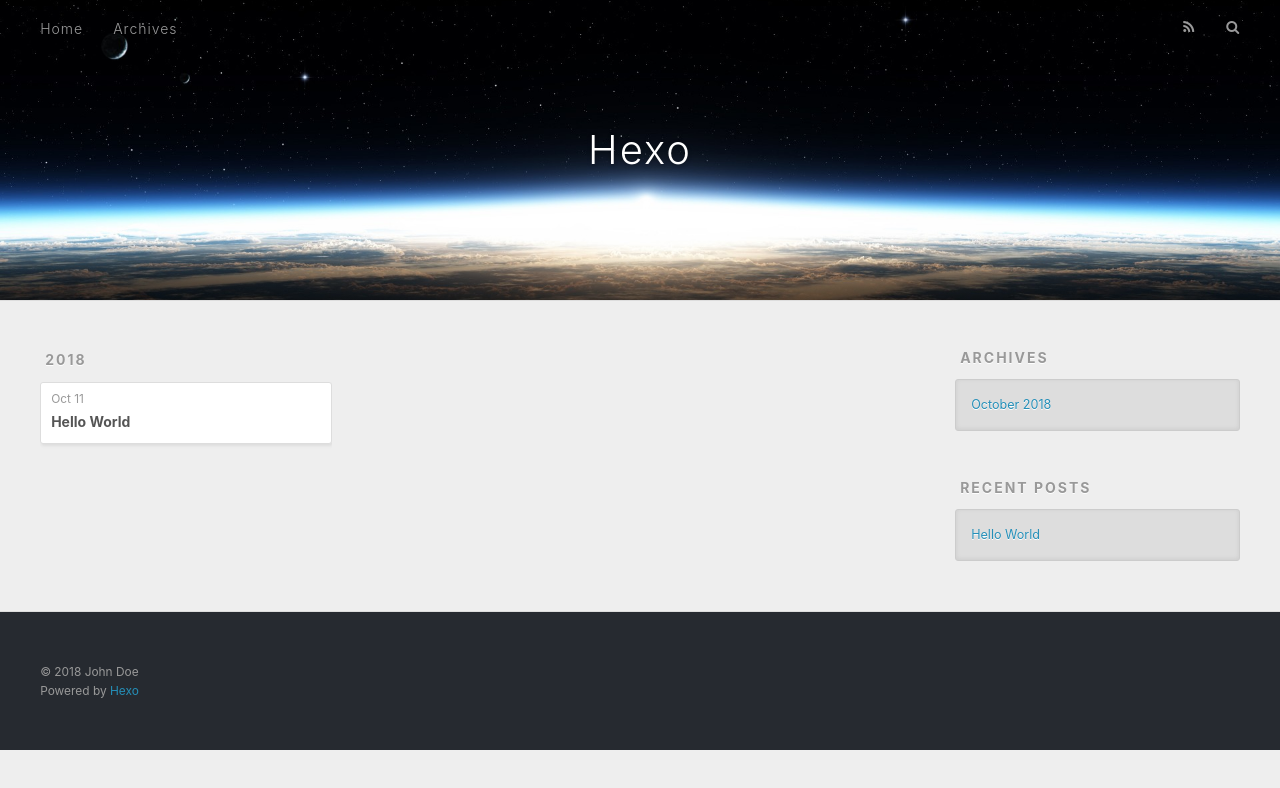
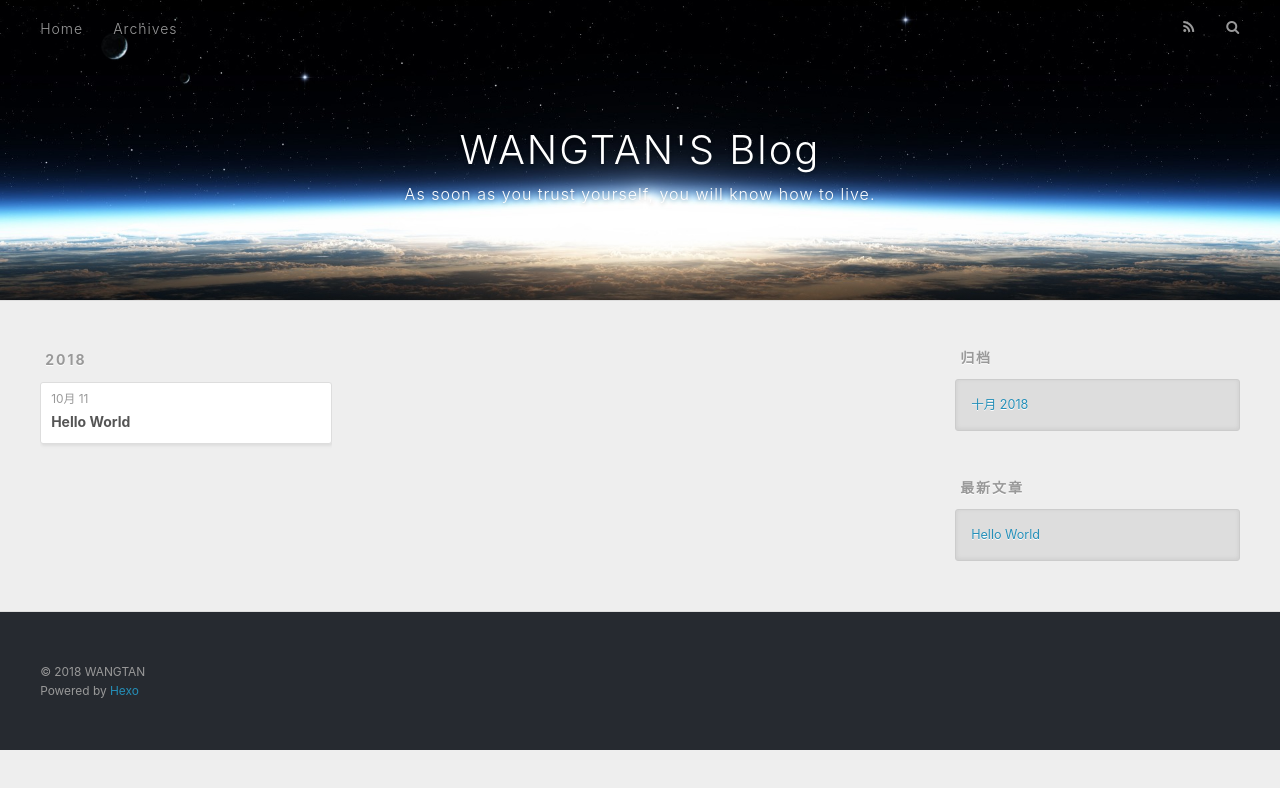
Before and after one commit to ttwang0303/ttwang0303.github.io, a plain HTML site: page archives/2018/10/index.html in a window 1280 px wide. Drawn offline with nearby package versions, Linux system fonts and the light colour scheme.

Commit message:
Site updated: 2018-10-11 21:35:30

```diff
--- a/archives/2018/10/index.html
+++ b/archives/2018/10/index.html
@@ -5,17 +5,17 @@
 
 
 
-  <title>Archives: 2018/10 | Hexo</title>
+  <title>归档: 2018/10 | WANGTAN&#39;S Blog</title>
   <meta name="viewport" content="width=device-width, initial-scale=1, maximum-scale=1">
   <meta property="og:type" content="website">
-<meta property="og:title" content="Hexo">
+<meta property="og:title" content="WANGTAN&#39;S Blog">
 <meta property="og:url" content="http://yoursite.com/archives/2018/10/index.html">
-<meta property="og:site_name" content="Hexo">
-<meta property="og:locale" content="default">
+<meta property="og:site_name" content="WANGTAN&#39;S Blog">
+<meta property="og:locale" content="zh-CN">
 <meta name="twitter:card" content="summary">
-<meta name="twitter:title" content="Hexo">
+<meta name="twitter:title" content="WANGTAN&#39;S Blog">
 
-    <link rel="alternate" href="/atom.xml" title="Hexo" type="application/atom+xml">
+    <link rel="alternate" href="/atom.xml" title="WANGTAN&#39;S Blog" type="application/atom+xml">
 
 
     <link rel="icon" href="/favicon.png">
@@ -34,8 +34,12 @@
   <div id="header-outer" class="outer">
     <div id="header-title" class="inner">
       <h1 id="logo-wrap">
-        <a href="/" id="logo">Hexo</a>
+        <a href="/" id="logo">WANGTAN&#39;S Blog</a>
       </h1>
+
+        <h2 id="subtitle-wrap">
+          <a href="/" id="subtitle">As soon as you trust yourself, you will know how to live.</a>
+        </h2>
 
     </div>
     <div id="header-inner" class="inner">
@@ -51,7 +55,7 @@
 
           <a id="nav-rss-link" class="nav-icon" href="/atom.xml" title="RSS Feed"></a>
 
-        <a id="nav-search-btn" class="nav-icon" title="Search"></a>
+        <a id="nav-search-btn" class="nav-icon" title="搜索"></a>
       </nav>
       <div id="search-form-wrap">
         <form action="//google.com/search" method="get" accept-charset="UTF-8" class="search-form"><input type="search" name="q" class="search-form-input" placeholder="Search"><button type="submit" class="search-form-submit">&#xF002;</button><input type="hidden" name="sitesearch" value="http://yoursite.com"></form>
@@ -77,7 +81,7 @@
   <div class="archive-article-inner">
     <header class="archive-article-header">
       <a href="/2018/10/11/hello-world/" class="archive-article-date">
-  <time datetime="2018-10-11T08:39:26.179Z" itemprop="datePublished">Oct 11</time>
+  <time datetime="2018-10-11T08:39:26.179Z" itemprop="datePublished">10月 11</time>
 </a>
 
 
@@ -109,9 +113,9 @@
 
 
   <div class="widget-wrap">
-    <h3 class="widget-title">Archives</h3>
+    <h3 class="widget-title">归档</h3>
     <div class="widget">
-      <ul class="archive-list"><li class="archive-list-item"><a class="archive-list-link" href="/archives/2018/10/">October 2018</a></li></ul>
+      <ul class="archive-list"><li class="archive-list-item"><a class="archive-list-link" href="/archives/2018/10/">十月 2018</a></li></ul>
     </div>
   </div>
 
@@ -119,7 +123,7 @@
 
 
   <div class="widget-wrap">
-    <h3 class="widget-title">Recent Posts</h3>
+    <h3 class="widget-title">最新文章</h3>
     <div class="widget">
       <ul>
 
@@ -139,7 +143,7 @@
 
   <div class="outer">
     <div id="footer-info" class="inner">
-      &copy; 2018 John Doe<br>
+      &copy; 2018 WANGTAN<br>
       Powered by <a href="http://hexo.io/" target="_blank">Hexo</a>
     </div>
   </div>
```
Also changed, not shown: 2018/10/11/hello-world/index.html (+15 -11 lines), archives/2018/index.html (+17 -13 lines), archives/index.html (+17 -13 lines), index.html (+17 -13 lines).
